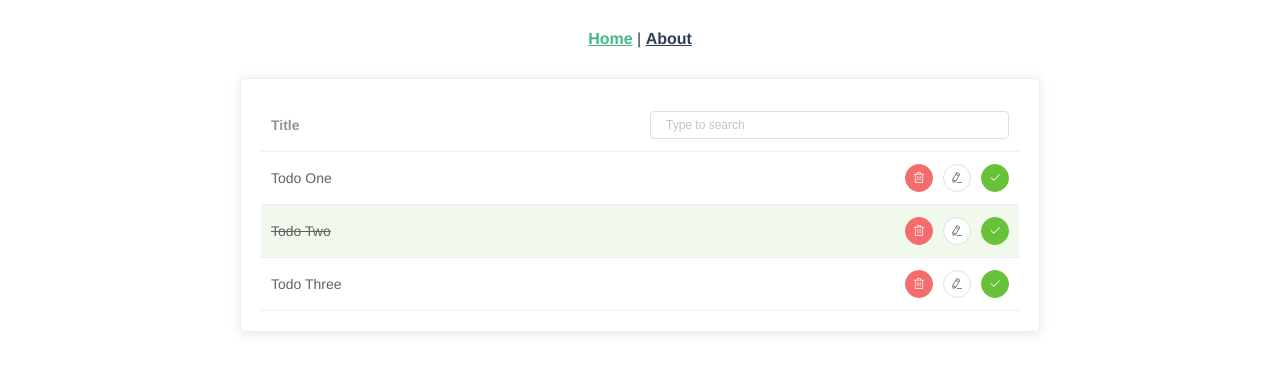
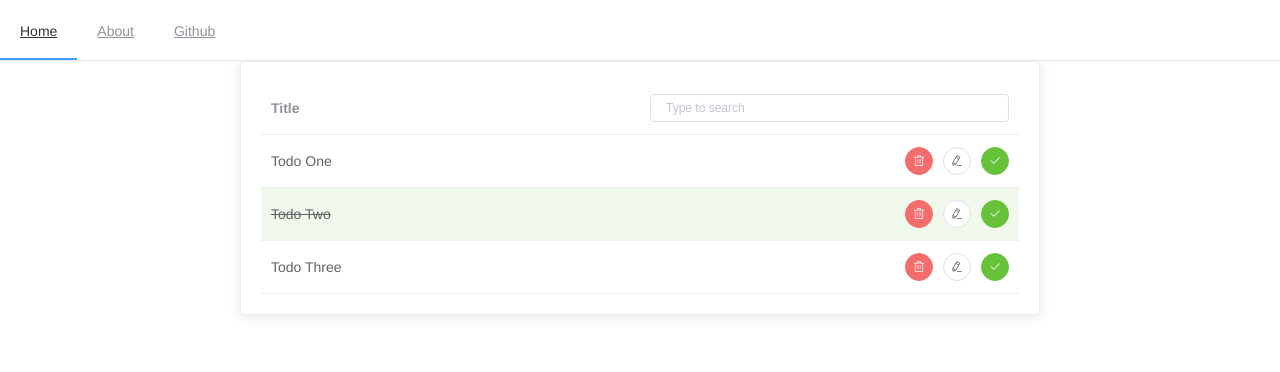
Before and after one commit to SPDUK/vue-todos, a Vue app: page / in a window 1280 px wide. Shown: the top 372 px of the page. Built offline with nearby package versions, Linux system fonts and the light colour scheme.

Commit message:
feat: add basic navbar with links to pages/github

```diff
--- a/src/App.vue
+++ b/src/App.vue
@@ -1,31 +1,25 @@
 <template>
   <div id="app">
-    <div id="nav">
-      <router-link to="/">Home</router-link> |
-      <router-link to="/about">About</router-link>
-    </div>
+    <Navbar />
     <router-view />
   </div>
 </template>
 
+<script>
+import Navbar from "./components/Navbar";
+export default {
+  name: "App",
+  components: { Navbar }
+};
+</script>
+
 <style>
 #app {
-  font-family: "Avenir", Helvetica, Arial, sans-serif;
+  font-family: "Helvetica Neue", Helvetica, "PingFang SC", "Hiragino Sans GB",
+    "Microsoft YaHei", "微软雅黑", Arial, sans-serif;
   -webkit-font-smoothing: antialiased;
   -moz-osx-font-smoothing: grayscale;
   text-align: center;
   color: #2c3e50;
 }
-#nav {
-  padding: 30px;
-}
-
-#nav a {
-  font-weight: bold;
-  color: #2c3e50;
-}
-
-#nav a.router-link-exact-active {
-  color: #42b983;
-}
 </style>
--- /dev/null
+++ b/src/components/Navbar.vue
@@ -0,0 +1,32 @@
+<template>
+  <el-menu
+    :default-active="$route.path"
+    class="el-menu-demo"
+    mode="horizontal"
+    router
+  >
+    <el-menu-item index="/">
+      <router-link to="/">
+        Home
+      </router-link>
+    </el-menu-item>
+    <el-menu-item index="/about">
+      <router-link to="/about">
+        About
+      </router-link>
+    </el-menu-item>
+    <el-menu-item @click="visitGithub">
+      <a href="#"> Github</a>
+    </el-menu-item>
+  </el-menu>
+</template>
+
+<script>
+export default {
+  methods: {
+    visitGithub() {
+      window.open("https://github.com/SPDUK/vue-todos", "_blank");
+    }
+  }
+};
+</script>
```
